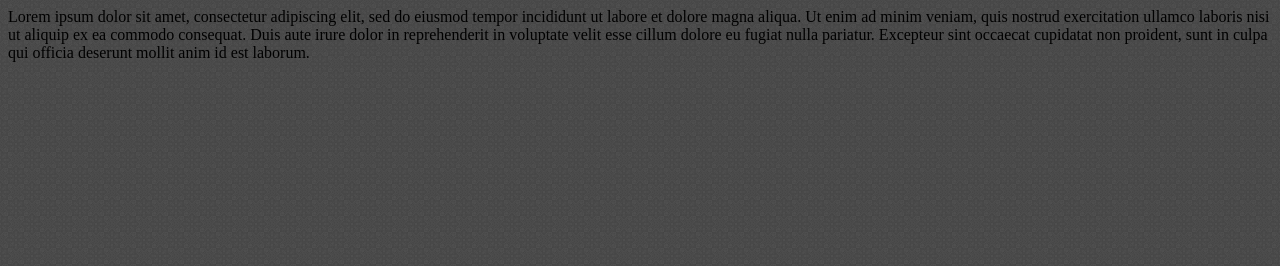
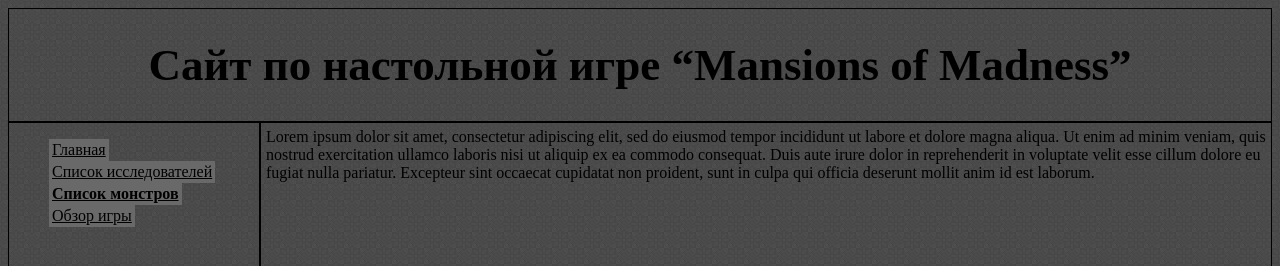
Before and after one commit to UhoDikobraza/UhoDikobraza.github.io, a plain HTML site: page monsters.html in a window 1280 px wide. Shown: the top 266 px of the page. Drawn offline with Linux system fonts and the light colour scheme.

Commit message:
Add files via upload

```diff
--- a/monsters.html
+++ b/monsters.html
@@ -13,9 +13,45 @@
 
 	<body>
 
+		<div class="grid">
 
-			Lorem ipsum dolor sit amet, consectetur adipiscing elit, sed do eiusmod tempor incididunt ut labore et dolore magna aliqua. Ut enim ad minim veniam, quis nostrud exercitation ullamco laboris nisi ut aliquip ex ea commodo consequat. Duis aute irure dolor in reprehenderit in voluptate velit esse cillum dolore eu fugiat nulla pariatur. Excepteur sint occaecat cupidatat non proident, sunt in culpa qui officia deserunt mollit anim id est laborum.
+			<div class="header" name="top">
+				<h1>Сайт по настольной игре “Mansions of Madness”</h1>
+			</div>
 
+			<div class="main">
+
+
+				Lorem ipsum dolor sit amet, consectetur adipiscing elit, sed do eiusmod tempor incididunt ut labore et dolore magna aliqua.
+
+				Ut enim ad minim veniam, quis nostrud exercitation ullamco laboris nisi ut aliquip ex ea commodo consequat.
+
+				Duis aute irure dolor in reprehenderit in voluptate velit esse cillum dolore eu fugiat nulla pariatur.
+
+				Excepteur sint occaecat cupidatat non proident, sunt in culpa qui officia deserunt mollit anim id est laborum.
+
+
+			</div>
+
+			<div class="nv">
+				<nav>
+
+					<ul class="nav">
+
+						<li><a href="index.html" title="Главная">Главная</a>
+
+						<li><a href="investigators.html" title="Список исследователей" >Список исследователей</a>
+
+						<li><a href="monsters.html" title="Список монстров"  id="active">Список монстров</a>
+
+						<li><a href="https://www.youtube.com/watch?v=foo3gxIb7k8" title="Обзор" target="_blank">Обзор игры</a>
+
+					</ul>
+
+				</nav>
+			</div>
+
+		</div>
 
 	</body>
 </html>
--- a/style.css
+++ b/style.css
@@ -6,12 +6,50 @@ table {border-collapse: separate;}
 
 td, .image {text-align: center;}
 
-ul.nav > li {display: inline-block; background-color: #696969; padding: 3px; line-height: 1;}
+ul.nav li { display: inline-block; background-color: #696969; padding: 3px;  line-height: 1;}
 
-ul.nav > li :hover {box-shadow: 4px 6px 10px 4px #aaaaaa; text-decoration: underline;}
+ul.nav li :hover {box-shadow: 4px 6px 10px 4px #aaaaaa; text-decoration: underline;}
 
-:visited {color: #000000}
+/* box-shadow: <сдвиг по x> <сдвиг по y> <радиус размытия> <растяжение> <цвет>;*/
 
-:active {color: #ff0000}
+a:visited {color: #000000}
+
+a:active {color: #ff0000}
 
 a{color: #000000}
+
+.grid{
+	display: grid;
+	grid-template-areas:
+	"header header header header"
+	"nv main main main"
+	"footer footer footer footer";
+}
+
+.header {
+	grid-area:header;
+	border: 1px solid;
+}
+
+.nv{
+	grid-area:nv;
+	border: 1px solid;
+	width: 250px;
+}
+
+.main{
+	grid-area: main;
+	border: 1px solid;
+	padding-bottom: 5px;
+	padding-left: 5px;
+	padding-top: 5px;
+	min-height: 500px;
+}
+
+.footer{
+	grid-area:footer;
+	text-align: left;
+	grid-row-gap: 5px;
+}
+
+#active{font-weight: bold;}
```
Also changed, not shown: index.html (+88 -17 lines), investigators.html (+25 -1 lines).
